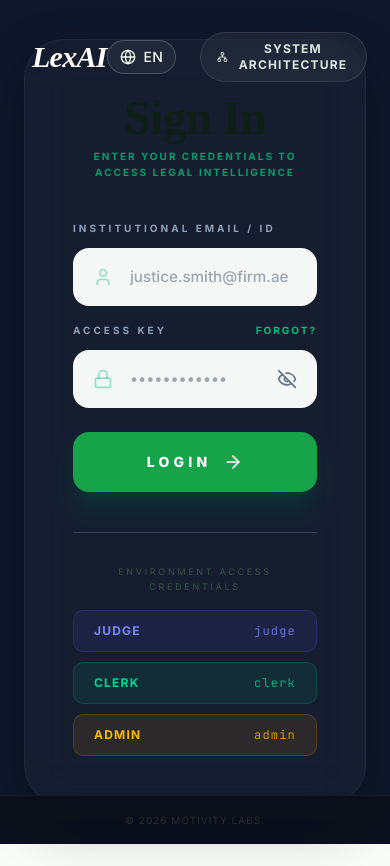
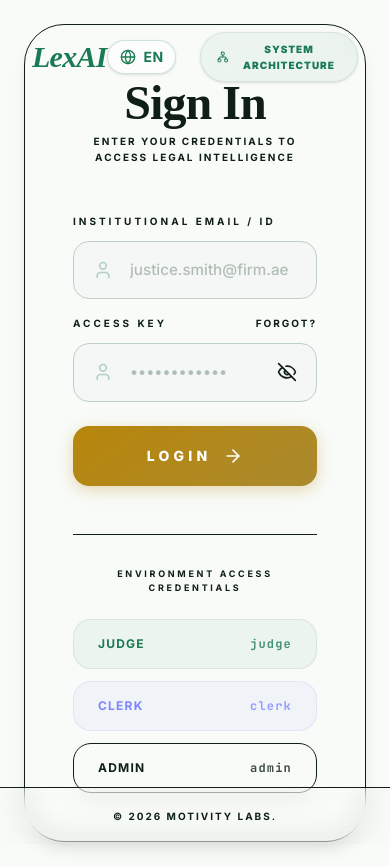
Before and after one commit to YeshwanthMotivity/AI-Legal-Assistant, a React (Vite) app in the folder frontend/: page /login in a window 390 px wide. Before the commit the page ends 844 px from the top, so only its background shows below. Built offline with nearby package versions, Linux system fonts and the light colour scheme; a web font is replaced by a local one.

Commit message:
Implement Royal Adaptive Theme with Ivory/Emerald and Midnight/Gold palettes

```diff
--- a/frontend/src/pages/Login.tsx
+++ b/frontend/src/pages/Login.tsx
@@ -21,7 +21,7 @@ const Login = () => {
   const [showPassword, setShowPassword] = useState(false)
 
   useEffect(() => {
-    document.documentElement.classList.add('dark')
+    // Respect global theme (Light Ivory or Dark Midnight)
   }, [])
 
   const toggleLanguage = () => {
@@ -45,27 +45,27 @@ const Login = () => {
   }
 
   return (
-    <div className="dark bg-navy-950 font-body text-slate-200 selection:bg-emerald-500/30 min-h-screen">
+    <div className="bg-bg-base font-body text-text-primary selection:bg-emerald-500/20 min-h-screen">
       {/* Top Navigation Bar */}
       <nav className="fixed top-0 left-0 w-full z-50 flex justify-between items-center px-8 py-8 bg-transparent">
-        <div className="text-3xl font-headline italic font-bold text-white tracking-tight">{t('landing.lexAi')}</div>
+        <div className="text-3xl font-headline italic font-bold text-primary tracking-tight">{t('landing.lexAi')}</div>
         <div className="flex items-center gap-6">
           <button
             onClick={toggleLanguage}
-            className="flex items-center gap-2 px-3 py-1.5 rounded-full border border-white/20 bg-white/5 hover:bg-white/10 text-emerald-50 text-sm transition-all duration-300"
+            className="flex items-center gap-2 px-3 py-1.5 rounded-full border border-primary/20 bg-white/50 hover:bg-white text-primary text-sm transition-all duration-300 shadow-sm"
           >
             <Globe className="w-4 h-4" />
-            <span className="font-medium tracking-wide">
+            <span className="font-bold tracking-wide">
               {i18n.language.startsWith('ar') ? 'AR' : 'EN'}
             </span>
           </button>
 
           <button
             onClick={() => setIsArchOpen(true)}
-            className="flex items-center gap-2 px-4 py-2 rounded-full border border-white/10 bg-white/5 hover:bg-white/10 text-emerald-50/90 hover:text-amber-200 hover:border-amber-200/50 transition-all duration-300 backdrop-blur-md"
+            className="flex items-center gap-2 px-4 py-2 rounded-full border border-primary/10 bg-primary/5 hover:bg-primary/10 text-primary hover:text-accent hover:border-accent/50 transition-all duration-300 backdrop-blur-md shadow-sm"
           >
             <Network className="w-4 h-4" />
-            <span className="text-xs font-bold tracking-widest uppercase">{t('landing.systemArchitecture')}</span>
+            <span className="text-[10px] font-black tracking-widest uppercase">{t('landing.systemArchitecture')}</span>
           </button>
         </div>
       </nav>
@@ -73,7 +73,7 @@ const Login = () => {
       <div className="grid grid-cols-1 lg:grid-cols-2 min-h-screen">
 
         {/* Left Side - Branding & Architecture Preview */}
-        <section className="relative hidden lg:flex flex-col justify-center px-20 xl:px-32 border-r border-white/5 bg-gradient-to-br from-navy-900 to-emerald-950 overflow-hidden">
+        <section className="relative hidden lg:flex flex-col justify-center px-20 xl:px-32 border-r border-primary/5 bg-gradient-to-br from-emerald-800 to-emerald-950 overflow-hidden">
 
           <BackgroundPreview />
 
@@ -91,7 +91,7 @@ const Login = () => {
           </div>
 
           <div className="relative z-10 space-y-6 max-w-lg">
-            <div className="inline-flex items-center px-3 py-1 rounded-full border border-primary/20 bg-primary-container/30 text-primary text-[10px] uppercase tracking-[0.2em] font-medium">
+            <div className="inline-flex items-center px-3 py-1 rounded-full border border-accent/20 bg-accent/10 text-accent text-[10px] uppercase tracking-[0.2em] font-bold">
               {t('landing.suite')}
             </div>
             <h1 className="text-6xl lg:text-8xl font-headline italic text-white leading-tight font-bold">
@@ -101,44 +101,44 @@ const Login = () => {
               className="text-xl lg:text-2xl text-emerald-100/80 font-light leading-relaxed max-w-md"
               dangerouslySetInnerHTML={{ __html: t('landing.insights') }}
             />
-            <div className="pt-8 flex gap-8 items-center border-t border-white/5">
+            <div className="pt-8 flex gap-8 items-center border-t border-white/10">
               <div className="flex flex-col">
-                <span className="text-tertiary font-headline text-2xl">4.9/5</span>
-                <span className="text-emerald-50/50 text-[10px] uppercase tracking-wider">{t('landing.accuracy')}</span>
+                <span className="text-accent font-headline text-2xl font-bold">4.9/5</span>
+                <span className="text-emerald-100/50 text-[10px] uppercase tracking-wider font-bold">{t('landing.accuracy')}</span>
               </div>
               <div className="flex flex-col">
-                <span className="text-tertiary font-headline text-2xl">200k+</span>
-                <span className="text-emerald-50/50 text-[10px] uppercase tracking-wider">{t('landing.statutes')}</span>
+                <span className="text-accent font-headline text-2xl font-bold">200k+</span>
+                <span className="text-emerald-100/50 text-[10px] uppercase tracking-wider font-bold">{t('landing.statutes')}</span>
               </div>
             </div>
           </div>
         </section>
 
         {/* Right Section: Login Form */}
-        <section className="flex flex-col items-center justify-center p-6 md:p-12 lg:p-24 bg-navy-900 relative z-10 w-full">
+        <section className="flex flex-col items-center justify-center p-6 md:p-12 lg:p-24 bg-bg-base relative z-10 w-full">
           <div className="w-full max-w-md space-y-10">
             <motion.div
               initial={{ opacity: 0, y: 20 }}
               animate={{ opacity: 1, y: 0 }}
               transition={{ duration: 0.8, ease: "easeOut" }}
-              className="bg-navy-800/40 backdrop-blur-xl p-12 rounded-[2.5rem] space-y-10 border border-white/5 shadow-[0_20px_50px_rgba(0,0,0,0.3)]"
+              className="bg-bg-surface p-12 rounded-[2.5rem] space-y-12 border border-border-subtle shadow-lg"
             >
               <div className="space-y-3 text-center lg:text-left">
-                <h2 className="text-5xl font-headline font-bold text-white">{t('auth.loginButton')}</h2>
-                <p className="text-emerald-500/80 font-bold uppercase tracking-[0.2em] text-[10px]">{t('auth.legalIntelligence')}</p>
+                <h2 className="text-5xl font-headline font-bold text-primary">{t('auth.loginButton')}</h2>
+                <p className="text-text-accent font-bold uppercase tracking-[0.2em] text-[10px]">{t('auth.legalIntelligence')}</p>
               </div>
 
               <form onSubmit={handleSubmit} className="space-y-6">
                 <div className="space-y-4">
                   {/* Email Input */}
                   <div className="group">
-                    <label className="block text-[10px] uppercase tracking-[0.3em] text-slate-400 font-bold mb-3" htmlFor="email">
+                    <label className="block text-[10px] uppercase tracking-[0.3em] text-text-secondary font-bold mb-3" htmlFor="email">
                       {t('auth.institutionalEmail')}
                     </label>
                     <div className="relative">
-                      <User className="absolute left-5 top-1/2 -translate-y-1/2 text-emerald-500/40 w-5 h-5 group-focus-within:text-emerald-500 transition-colors" />
+                      <User className="absolute left-5 top-1/2 -translate-y-1/2 text-primary/30 w-5 h-5 group-focus-within:text-primary transition-colors" />
                       <input
-                        className="w-full bg-navy-950/50 border border-white/5 focus:border-emerald-500/50 focus:ring-4 focus:ring-emerald-500/10 rounded-2xl text-white py-4 pl-14 pr-5 transition-all duration-300 outline-none placeholder:text-slate-600"
+                        className="w-full bg-bg-base/50 border border-border-color focus:border-primary/50 focus:ring-4 focus:ring-primary/5 rounded-2xl text-text-primary py-4 pl-14 pr-5 transition-all duration-300 outline-none placeholder:text-text-muted font-medium"
                         id="email"
                         placeholder="justice.smith@firm.ae"
                         type="text"
@@ -152,17 +152,17 @@ const Login = () => {
                   {/* Password Input */}
                   <div className="group">
                     <div className="flex justify-between items-center mb-3">
-                      <label className="block text-[10px] uppercase tracking-[0.3em] text-slate-400 font-bold" htmlFor="password">
+                      <label className="block text-[10px] uppercase tracking-[0.3em] text-text-secondary font-bold" htmlFor="password">
                         {t('auth.accessKey')}
                       </label>
-                      <a className="text-[10px] uppercase tracking-[0.2em] text-emerald-500 hover:text-emerald-400 transition-colors font-bold" href="#">
+                      <a className="text-[10px] uppercase tracking-[0.2em] text-text-accent hover:opacity-80 transition-opacity font-bold" href="#">
                         {t('auth.forgot')}
                       </a>
                     </div>
                     <div className="relative">
-                      <Lock className="absolute left-5 top-1/2 -translate-y-1/2 text-emerald-500/40 w-5 h-5 group-focus-within:text-emerald-500 transition-colors" />
+                      <User className="absolute left-5 top-1/2 -translate-y-1/2 text-primary/30 w-5 h-5 group-focus-within:text-primary transition-colors" />
                       <input
-                        className="w-full bg-navy-950/50 border border-white/5 focus:border-emerald-500/50 focus:ring-4 focus:ring-emerald-500/10 rounded-2xl text-white py-4 pl-14 pr-14 transition-all duration-300 outline-none placeholder:text-slate-600"
+                        className="w-full bg-bg-base/50 border border-border-color focus:border-primary/50 focus:ring-4 focus:ring-primary/5 rounded-2xl text-text-primary py-4 pl-14 pr-14 transition-all duration-300 outline-none placeholder:text-text-muted font-medium"
                         id="password"
                         placeholder="••••••••••••"
                         type={showPassword ? "text" : "password"}
@@ -171,7 +171,7 @@ const Login = () => {
                         required
                       />
                       <button
-                         className="absolute right-5 top-1/2 -translate-y-1/2 text-slate-500 hover:text-white transition-colors"
+                         className="absolute right-5 top-1/2 -translate-y-1/2 text-text-muted hover:text-primary transition-colors"
                          type="button"
                          onClick={() => setShowPassword(!showPassword)}
                       >
@@ -193,7 +193,7 @@ const Login = () => {
 
                 {/* Login Button */}
                 <button
-                  className="w-full py-5 bg-emerald-600 hover:bg-emerald-500 text-white font-extrabold text-sm uppercase tracking-[0.3em] rounded-2xl shadow-xl shadow-emerald-900/40 active:scale-[0.98] disabled:opacity-70 disabled:active:scale-100 transition-all duration-500 flex items-center justify-center gap-3"
+                  className="w-full py-5 btn-royal-shine text-white font-extrabold text-sm uppercase tracking-[0.3em] rounded-2xl active:scale-[0.98] disabled:opacity-70 disabled:active:scale-100 flex items-center justify-center gap-3"
                   type="submit"
                   disabled={isLoading}
                 >
@@ -212,18 +212,18 @@ const Login = () => {
               </form>
 
               {/* Demo Credentials Section (from original logic) */}
-              <div className="pt-8 mt-8 border-t border-outline-variant/20">
-                <span className="block text-[9px] uppercase tracking-[0.3em] text-on-surface-variant mb-4 text-center">
+              <div className="pt-8 mt-4 border-t border-border-subtle">
+                <span className="block text-[9px] uppercase tracking-[0.3em] text-text-muted mb-6 text-center font-bold">
                   {t('auth.envAccessCredentials')}
                 </span>
-                <div className="grid grid-cols-1 gap-2.5">
+                <div className="grid grid-cols-1 gap-3">
                   {[
-                    { role: 'judge', pass: 'judge', color: 'bg-indigo-500/10 text-indigo-400 border-indigo-500/20' },
-                    { role: 'clerk', pass: 'clerk', color: 'bg-emerald-500/10 text-emerald-400 border-emerald-500/20' },
-                    { role: 'admin', pass: 'admin', color: 'bg-amber-500/10 text-amber-400 border-amber-500/20' }
+                    { role: 'judge', pass: 'judge', color: 'bg-primary/5 text-primary border-primary/10' },
+                    { role: 'clerk', pass: 'clerk', color: 'bg-indigo-500/5 text-indigo-400 border-indigo-500/10' },
+                    { role: 'admin', pass: 'admin', color: 'bg-accent-gold/5 text-text-accent border-accent-gold/10' }
                   ].map(({ role, pass, color }) => (
-                    <div key={role} className={cn("flex flex-row items-center justify-between p-3 px-5 rounded-md border text-xs", color)}>
-                      <span className="font-bold uppercase tracking-widest">{role}</span>
+                    <div key={role} className={cn("flex flex-row items-center justify-between p-4 px-6 rounded-xl border text-xs font-bold", color)}>
+                      <span className="uppercase tracking-widest">{role}</span>
                       <span className="font-mono tracking-widest opacity-80">{pass}</span>
                     </div>
                   ))}
@@ -247,8 +247,8 @@ const Login = () => {
       <ArchitectureModal isOpen={isArchOpen} onClose={() => setIsArchOpen(false)} />
 
       {/* Footer */}
-      <footer className="fixed bottom-0 left-0 w-full z-50 flex flex-col md:flex-row justify-center items-center px-8 py-4 backdrop-blur-md bg-[#0a0f1a]/90 border-t border-white/5">
-        <p className="text-on-surface-variant/50 font-inter text-[10px] uppercase tracking-[0.1em]">© 2026 Motivity Labs.</p>
+      <footer className="fixed bottom-0 left-0 w-full z-50 flex flex-col md:flex-row justify-center items-center px-8 py-5 backdrop-blur-md bg-bg-surface/80 border-t border-border-subtle">
+        <p className="text-text-muted font-inter text-[10px] uppercase tracking-[0.2em] font-bold">© 2026 Motivity Labs.</p>
       </footer>
     </div>
   )
--- a/frontend/src/styles/app.css
+++ b/frontend/src/styles/app.css
@@ -5,12 +5,12 @@
   --font-sans: 'Inter', 'Cairo', system-ui, sans-serif;
   --font-mono: 'JetBrains Mono', monospace;
 
-  /* Lexis Emerald Precision Palette */
+  /* Royal Emerald Precision Palette */
   --color-emerald-50: #F0FDF4;
   --color-emerald-100: #DCFCE7;
   --color-emerald-200: #BBF7D0;
-  --color-emerald-600: #16A34A;
-  --color-emerald-800: #065F46;
+  --color-emerald-600: #00573F;
+  --color-emerald-800: #003D2C;
 
   --color-navy-50: #F8FAFC;
   --color-navy-100: #F1F5F9;
@@ -18,13 +18,14 @@
   --color-navy-800: #1F2937;
   --color-navy-900: #0F172A;
 
-  --color-terracotta-100: #FEE2E2;
-  --color-terracotta-200: #FECACA;
-  --color-terracotta-800: #823F3A;
+  --color-gold-50: #FCF9EE;
+  --color-gold-100: #F7E7CE;
+  --color-gold-500: #D4AF37;
+  --color-gold-600: #B8860B;
 
   --color-primary: var(--primary);
   --color-secondary: var(--secondary);
-  --color-accent: var(--accent-red);
+  --color-accent: var(--accent-gold);
   --color-background: var(--bg-base);
   --color-card: var(--bg-card);
   --color-border: var(--border-color);
@@ -117,42 +118,47 @@
 }
 
 :root {
-  /* Lexis Emerald Theme — Light (Primary for Legal Professionals) */
-  --primary: #065F46;
+  /* Royal Adaptive Theme — Light (Ivory & Emerald) */
+  --bg-color: #F9F8F2;
+  --surface-color: #FFFFFF;
+  --text-main: #003426;
+  --primary-royal: #00573F;
+  --accent-gold: #B8860B;
+  --border-subtle: rgba(0, 87, 63, 0.1);
+
+  --primary: var(--primary-royal);
   --primary-foreground: #ffffff;
-  --primary-hover: #044b37;
+  --primary-hover: #004532;
   --primary-light: #BBF7D0;
 
   --secondary: #1F2937;
   --secondary-foreground: #ffffff;
-  --accent-red: #823F3A;
 
   --success: #16A34A;
   --warning: #C9A03D;
   --danger: #823F3A;
-  --info: #1F2937;
+  --info: #00573F;
 
   /* Layout Base */
-  --bg-base: #F8FAFC;
-  --bg-surface: #ffffff;
-  --bg-card: #ffffff;
+  --bg-base: var(--bg-color);
+  --bg-surface: var(--surface-color);
+  --bg-card: var(--surface-color);
   --bg-card-hover: #F1F5F9;
-  --bg-sidebar: #1F2937;
-  --sidebar-active: #065F46;
-  --sidebar-text: #F1F5F9;
+  --bg-sidebar: var(--primary-royal);
+  --sidebar-active: #004532;
+  --sidebar-text: #F9F8F2;
 
   --border-color: #E2E8F0;
-  --border-subtle: rgba(6, 95, 70, 0.1);
   --border-light: #F1F5F9;
 
-  --text-primary: #1F2937;
-  --text-secondary: #475569;
-  --text-muted: #94A3B8;
-  --text-accent: #C9A03D;
+  --text-primary: var(--text-main);
+  --text-secondary: #3d5245;
+  --text-muted: #6f8577;
+  --text-accent: var(--accent-gold);
 
-  --shadow-sm: 0 1px 2px 0 rgba(0, 0, 0, 0.05);
-  --shadow-md: 0 4px 6px -1px rgba(0, 0, 0, 0.1);
-  --shadow-lg: 0 10px 15px -3px rgba(0, 0, 0, 0.15);
+  --shadow-sm: 0 1px 3px 0 rgba(0, 26, 19, 0.05);
+  --shadow-md: 0 4px 6px -1px rgba(0, 26, 19, 0.1);
+  --shadow-lg: 0 10px 30px rgba(0, 26, 19, 0.2);
 
   --radius-sm: 6px;
   --radius-md: 10px;
@@ -164,23 +170,37 @@
 }
 
 [data-theme='dark'] {
-  --bg-base: #0f172a;
-  --bg-surface: #1e293b;
-  --bg-card: #1e293b;
-  --bg-card-hover: #334155;
-  --bg-sidebar: #0f172a;
+  /* Royal Adaptive Theme — Dark (Midnight & Gold) */
+  --bg-color: #001A13;
+  --surface-color: #002C1F;
+  --text-main: #E9DCC0;
+  --primary-royal: #008B65;
+  --accent-gold: #D4AF37;
+  --border-subtle: rgba(212, 175, 55, 0.2);
 
-  --primary: #2563eb;
+  --primary: var(--primary-royal);
   --primary-foreground: #ffffff;
+  --primary-hover: #00A679;
 
-  --border-color: #414944;
-  --border-subtle: rgba(37, 99, 235, 0.15);
-  --border-light: #313540;
+  --bg-base: var(--bg-color);
+  --bg-surface: var(--surface-color);
+  --bg-card: var(--surface-color);
+  --bg-card-hover: #003626;
+  --bg-sidebar: #001A13;
+  --sidebar-active: #002C1F;
+  --sidebar-text: #E9DCC0;
 
-  --text-primary: #dfe2f1;
-  --text-secondary: #c0c8c3;
-  --text-muted: #8a938d;
-  --text-accent: #e9c349;
+  --text-primary: var(--text-main);
+  --text-secondary: #A8B5A9;
+  --text-muted: #6d7c6e;
+  --text-accent: var(--accent-gold);
+
+  --border-color: #003626;
+  --border-light: #004632;
+
+  --shadow-sm: 0 1px 3px 0 rgba(0, 0, 0, 0.2);
+  --shadow-md: 0 10px 20px -1px rgba(0, 0, 0, 0.4);
+  --shadow-lg: 0 20px 40px rgba(0, 0, 0, 0.5);
 }
 
 /* Base Styles */
@@ -215,18 +235,34 @@ h1, h2, h3, .judicial-title {
 }
 
 .glass-strong {
-  background: rgba(255, 255, 255, 0.8);
+  background: var(--bg-surface);
   backdrop-filter: blur(20px) saturate(190%);
   -webkit-backdrop-filter: blur(20px) saturate(190%);
-  border: 1px solid rgba(255, 255, 255, 0.2);
+  border: 1px solid var(--border-subtle);
   box-shadow: var(--shadow-lg);
 }
 
 .text-gradient {
-  background: linear-gradient(135deg, var(--primary), #ffe088);
+  background: linear-gradient(135deg, var(--primary), var(--text-accent));
   -webkit-background-clip: text;
   -webkit-text-fill-color: transparent;
   background-clip: text;
+}
+
+.btn-royal-shine {
+  background: linear-gradient(145deg, var(--accent-gold), #AA8A2E);
+  box-shadow: 0 4px 15px rgba(184, 134, 11, 0.3);
+  transition: all 0.3s ease;
+}
+
+.btn-royal-shine:hover {
+  background: linear-gradient(145deg, #AA8A2E, var(--accent-gold));
+  transform: translateY(-1px);
+  box-shadow: 0 6px 20px rgba(184, 134, 11, 0.4);
+}
+
+.shadow-royal {
+  box-shadow: 0 10px 30px rgba(0, 26, 19, 0.2);
 }
 
 /* Unified Buttons */
```
Also changed, not shown: frontend/src/components/architecture/ArchitectureModal.tsx (+31 -31 lines), frontend/src/components/architecture/ModuleCard.tsx (+8 -8 lines), frontend/src/components/layout/PortalLayout.tsx (+17 -17 lines), frontend/src/pages/JudgeDashboard.tsx (+51 -51 lines).
